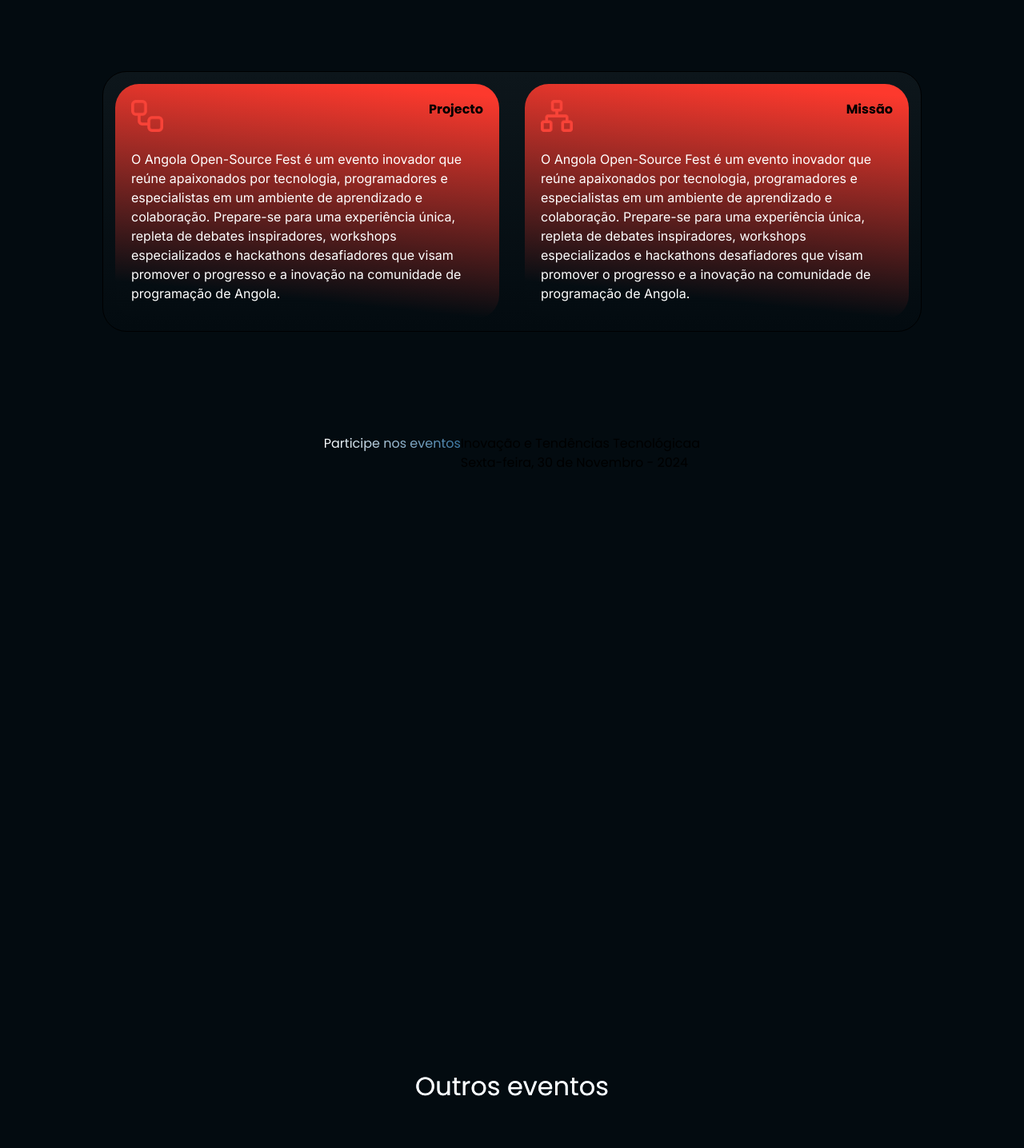
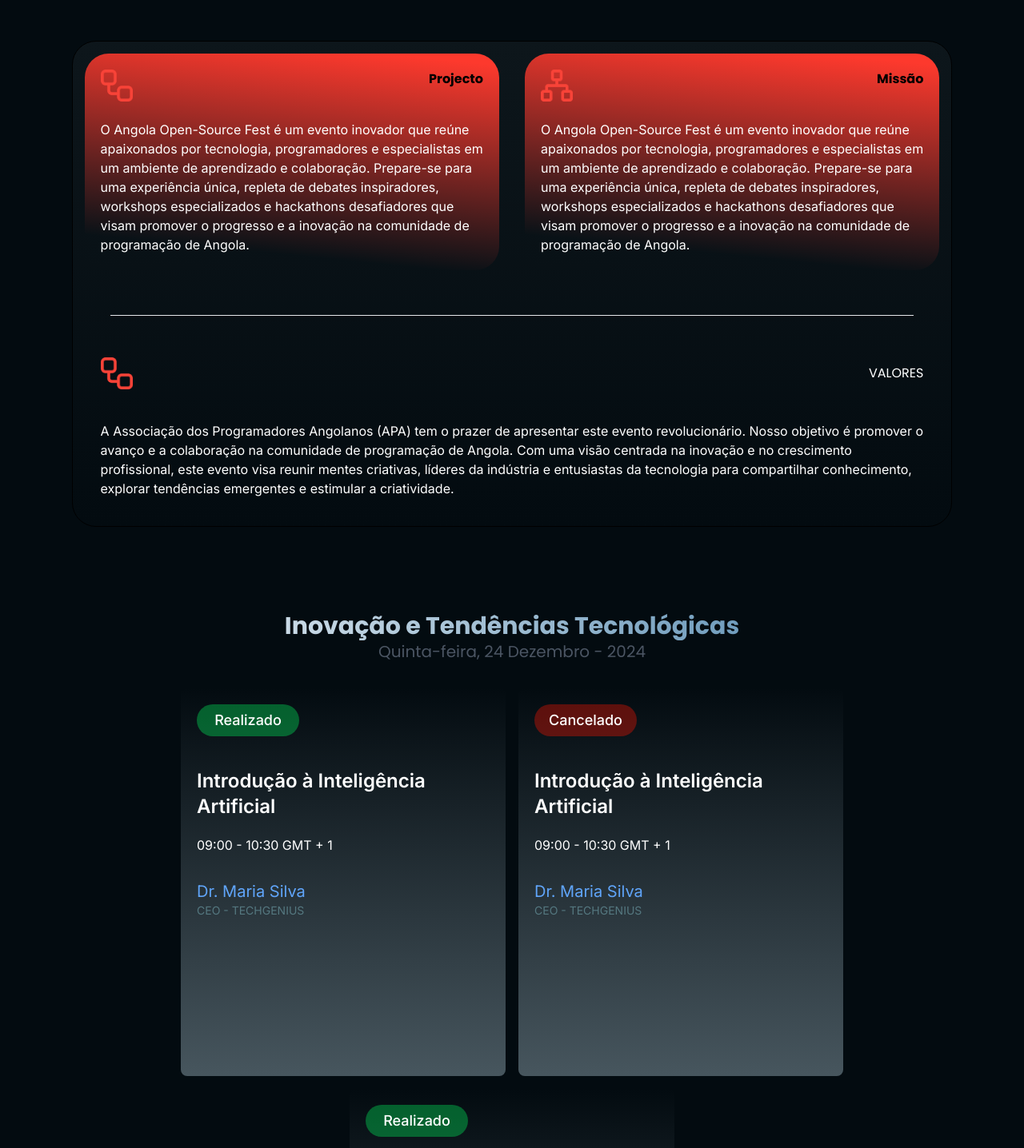
Before and after one commit to angolaosc/aosf2024-website, a Next.js app: page /home in a window 1280 px wide. Shown: the part 800-2236 px from the top of the page at 80% size. Built offline with nearby package versions, Linux system fonts and the light colour scheme.

Commit message:
feat: novo secção de tópicos

```diff
--- a/src/app/home/components/eventTopics/EventTopics.tsx
+++ b/src/app/home/components/eventTopics/EventTopics.tsx
@@ -1,5 +1,6 @@
+import React from 'react';
 
-interface EventTopics{
+interface EventTopics {
   done: boolean;
   titulo: string;
   tempo: string;
@@ -10,40 +11,57 @@
 const topics: EventTopics[] = [
   {
     done: true,
-    titulo: 'Introdução a inteligência artificial',
+    titulo: 'Introdução à Inteligência Artificial',
     tempo: '09:00 - 10:30 GMT + 1',
     orador: 'Dr. Maria Silva',
     descricaoOrador: 'CEO - TECHGENIUS'
   },
   {
     done: false,
-    titulo: 'Introdução a inteligência artificial',
+    titulo: 'Introdução à Inteligência Artificial',
     tempo: '09:00 - 10:30 GMT + 1',
     orador: 'Dr. Maria Silva',
     descricaoOrador: 'CEO - TECHGENIUS'
   },
   {
     done: true,
-    titulo: 'Introdução a inteligência artificial',
+    titulo: 'Introdução à Inteligência Artificial',
     tempo: '09:00 - 10:30 GMT + 1',
     orador: 'Dr. Maria Silva',
     descricaoOrador: 'CEO - TECHGENIUS'
   },
-
 ];
 
 const EventTopics = () => {
+  return (
+    <div className="font-poppins p-4">
+      <div className="text-center mb-8">
+        <h1 className="text-3xl font-bold">Inovação e Tendências Tecnológicas</h1>
+        <h2 className="text-xl text-gray-600">Quinta-feira, 24 Dezembro - 2024</h2>
+      </div>
 
- return (
-        <section className="flex justify-center h-screen ">
-        <h1 className="text-center bg-white">Participe nos eventos</h1>
-        <div>
-          <h3>Inovação e Tendências Tecnológicaa</h3>
-          <h3>Sexta-feira, 30 de Novembro - 2024</h3>
-        </div>
-
-      </section>
+      <div className="flex flex-wrap gap-4 justify-center">
+        {topics.map((topic, index) => (
+          <div
+            key={index}
+            className="relative w-[406px] h-[485px] bg-gradient-to-b from-[#030B10] to-[#47565E] rounded-lg p-5 text-white"
+          >
+            <div
+              className={`absolute top-5 left-5 w-32 h-10 rounded-full flex items-center justify-center text-lg font-medium text-white ${
+                topic.done ? 'bg-[#00F85F] bg-opacity-35' : 'bg-[#FF1500] bg-opacity-35'
+              }`}
+            >
+              {topic.done ? 'Realizado' : 'Cancelado'}
+            </div>
+            <div className="mt-20 text-2xl font-semibold">{topic.titulo}</div>
+            <div className="mt-5 text-base">{topic.tempo}</div>
+            <div className="mt-8 text-xl text-blue-400">{topic.orador}</div>
+            <div className="text-sm text-[#557880]">{topic.descricaoOrador}</div>
+          </div>
+        ))}
+      </div>
+    </div>
   );
-};
+}
 
 export default EventTopics;
--- a/src/app/home/components/eventdetails/eventDetails.tsx
+++ b/src/app/home/components/eventdetails/eventDetails.tsx
@@ -1,12 +1,26 @@
 import EventDetailsCardsSlide from './card';
 import data from './data';
 import styles from './styles.module.css';
+import Image from 'next/image';
+import React from 'react';
+import style from './card.styles.module.css';
+import gup16 from '../../../../../public/Group 16.png';
+import gup22 from '../../../../../public/Group 22.png';
 
 const EventDetails = () => {
   const { container } = styles;
   return (
     <div className={container}>
       <EventDetailsCardsSlide cards={data} />
+      <br />
+      <hr className='bg-custom-dark h-0.7 w-full m-8'/>
+      <div >
+      <div className='p-5 flex justify-between items-center'>
+        <Image src={gup16} width={40} height={40} alt="Spotlight Icon" />
+        <h2 className='text-white'>VALORES</h2>
+      </div>
+      <p className='p-5 text-white'>A Associação dos Programadores Angolanos (APA) tem o prazer de apresentar este evento revolucionário. Nosso objetivo é promover o avanço e a colaboração na comunidade de programação de Angola. Com uma visão centrada na inovação e no crescimento profissional, este evento visa reunir mentes criativas, líderes da indústria e entusiastas da tecnologia para compartilhar conhecimento, explorar tendências emergentes e estimular a criatividade.</p>
+    </div>
     </div>
   );
 };
--- a/src/app/home/components/eventdetails/styles.module.css
+++ b/src/app/home/components/eventdetails/styles.module.css
@@ -1,7 +1,7 @@
 .container {
   background: linear-gradient(180deg, #0d161b 0%, #030b10 100%);
   border-radius: 30px;
-  margin: 10%;
+  margin: 7%;
   display: flex;
   flex-wrap: wrap;
   flex-direction: row;
@@ -11,3 +11,7 @@
   width: auto;
   padding: 15px;
 }
+
+.container hr {
+  color: #111D25;
+}
--- a/src/app/home/components/partnersSection/index.tsx
+++ b/src/app/home/components/partnersSection/index.tsx
@@ -75,7 +75,7 @@
       </div>
       <div className={barra}>
         <hr />
-        <h3>Patrocinadores</h3>
+        <h3 >Patrocinadores</h3>
         <hr />
       </div>
     </div>
--- a/src/app/home/components/partnersSection/styles.module.css
+++ b/src/app/home/components/partnersSection/styles.module.css
@@ -38,15 +38,15 @@
 
 .barra h3 {
   margin: 0 10px;
-  color: white;
+  color: #8B321D;
   font-size: 24px;
 }
 
 .barra hr {
   flex: 1;
   border: none;
-  border-top: 1px solid #e4e4e4;
-  margin: 0 130px;
+  border-top: 1px solid #213441;
+  margin: 0 50px;
 }
 
 /* Estilos específicos para categorias de patrocinadores */
--- a/src/translate/i18n.ts
+++ b/src/translate/i18n.ts
@@ -1,8 +1,6 @@
 import i18n from 'i18next'
 import LanguageDetector from 'i18next-browser-languagedetector'
 import { locales } from './languages'
-
-
 
 i18n
     .use(LanguageDetector)
--- a/tailwind.config.ts
+++ b/tailwind.config.ts
@@ -30,6 +30,9 @@
         "gradient-conic":
           "conic-gradient(from 180deg at 50% 50%, var(--tw-gradient-stops))",
       },
+      colors: {
+        'custom-dark' : '#111D25'
+      }
     },
   },
   plugins: [],
```
